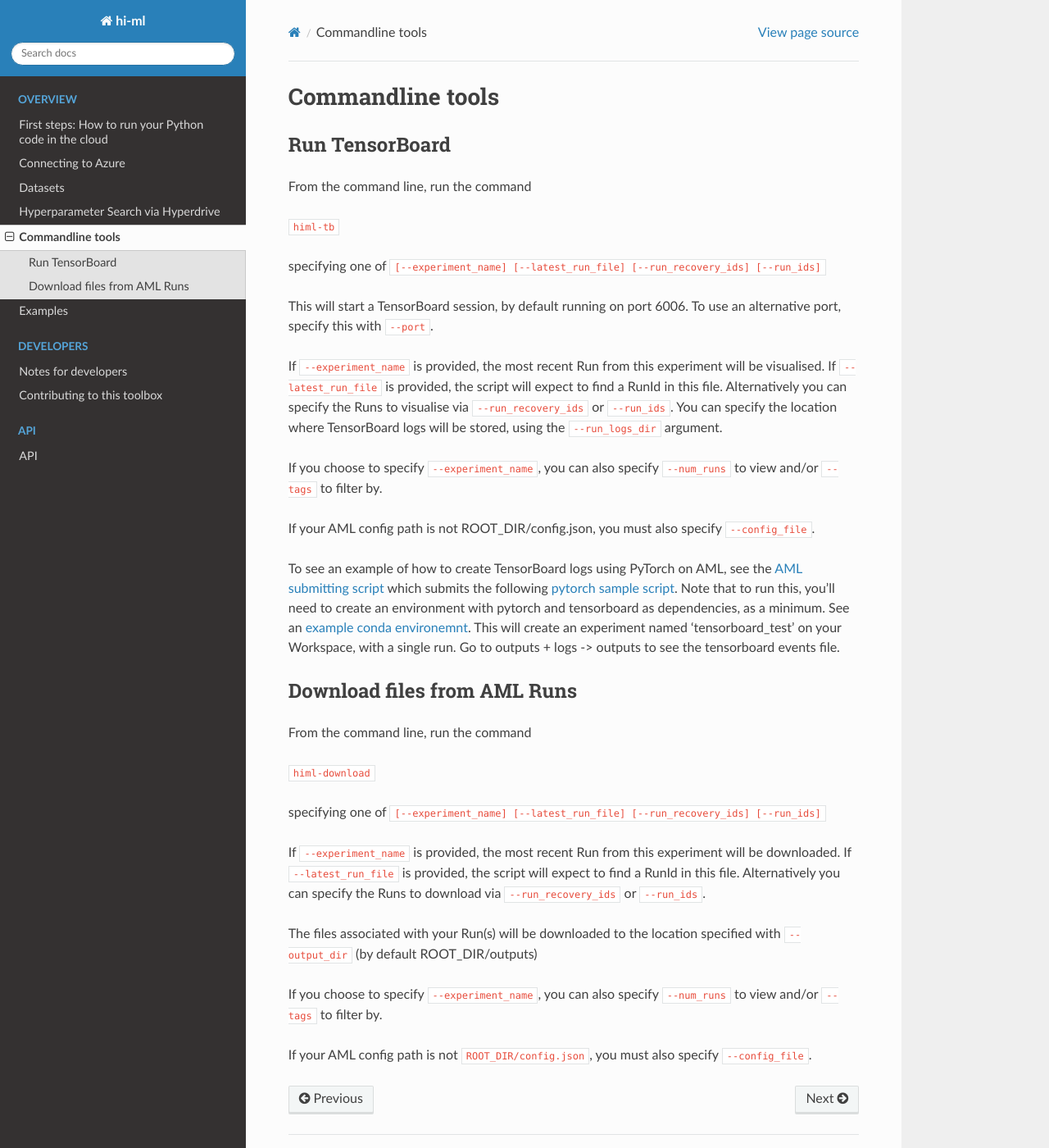
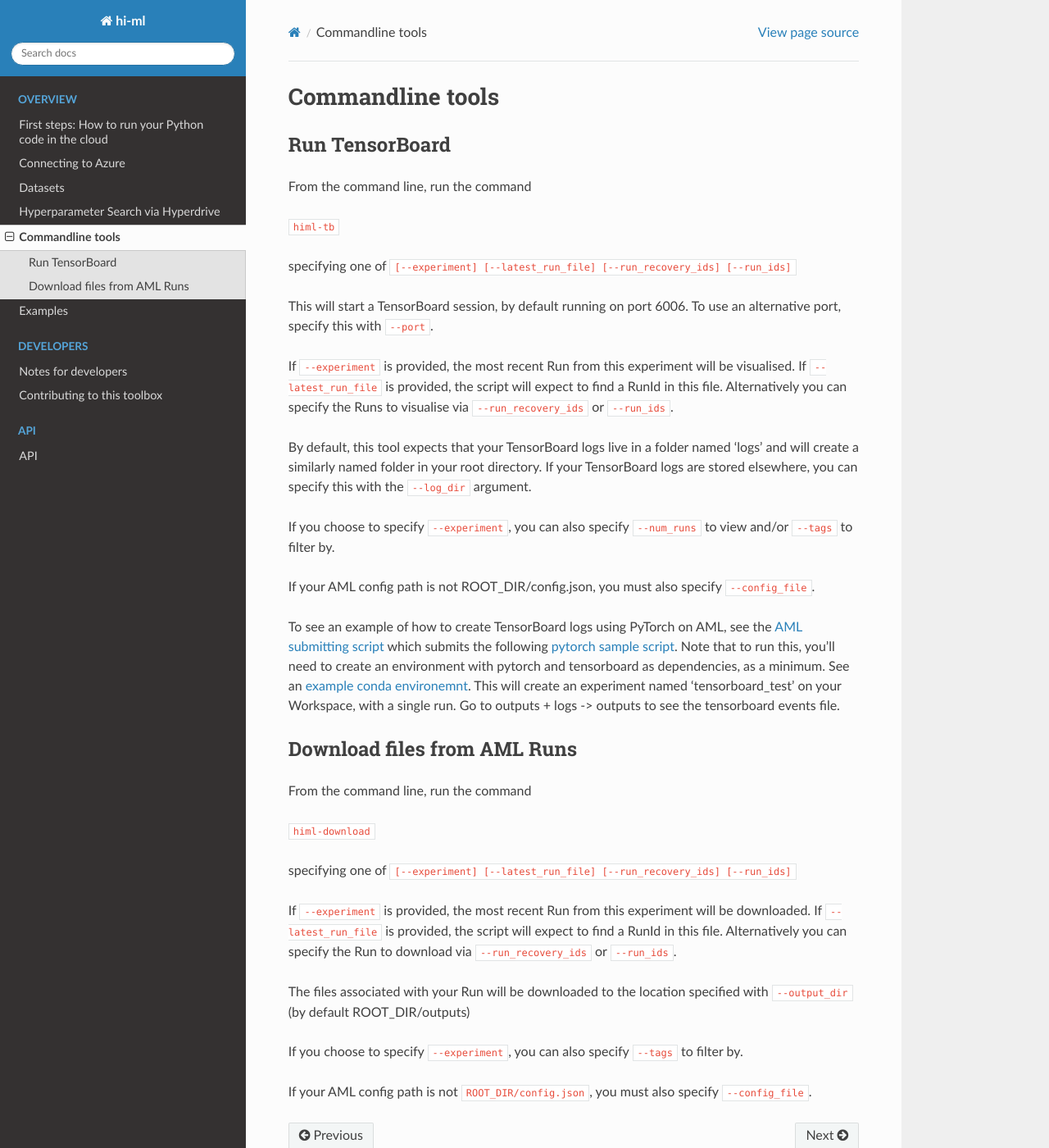
Before and after one commit to microsoft/hi-ml, a Sphinx documentation site: the page built from docs/source/commandline_tools.md, in a window 1280 px wide and 1400 px high. Shown: the whole window at 82% size. Built offline with Sphinx 7.4.7 and the Read the Docs theme 2.0.0, drawn with Linux system fonts in a browser that asks for light colours; pages that are not in the unit, such as notebooks, are missing from menus.

Commit message:
shorten command line arg names

````diff
--- a/docs/source/commandline_tools.md
+++ b/docs/source/commandline_tools.md
@@ -7,16 +7,17 @@ From the command line, run the command
 ```himl-tb```
 
 specifying one of
-`[--experiment_name] [--latest_run_file] [--run_recovery_ids] [--run_ids]`
+`[--experiment] [--latest_run_file] [--run_recovery_ids] [--run_ids]`
 
 This will start a TensorBoard session, by default running on port 6006. To use an alternative port, specify this with `--port`.
 
-If `--experiment_name` is provided, the most recent Run from this experiment will be visualised.
+If `--experiment` is provided, the most recent Run from this experiment will be visualised.
 If `--latest_run_file` is provided, the script will expect to find a RunId in this file.
 Alternatively you can specify the Runs to visualise via  `--run_recovery_ids` or `--run_ids`.
-You can specify the location where TensorBoard logs will be stored, using the `--run_logs_dir` argument.
 
-If you choose to specify `--experiment_name`, you can also specify `--num_runs` to view and/or `--tags` to filter by.
+By default, this tool expects that your TensorBoard logs live in a folder named 'logs' and will create a similarly named folder in your root directory. If your TensorBoard logs are stored elsewhere, you can specify this with the `--log_dir` argument.
+
+If you choose to specify `--experiment`, you can also specify `--num_runs` to view and/or `--tags` to filter by.
 
 If your AML config path is not ROOT_DIR/config.json, you must also specify `--config_file`.
 
@@ -29,14 +30,14 @@ From the command line, run the command
 ```himl-download```
 
 specifying one of
-`[--experiment_name] [--latest_run_file] [--run_recovery_ids] [--run_ids]`
+`[--experiment] [--latest_run_file] [--run_recovery_ids] [--run_ids]`
 
-If `--experiment_name` is provided, the most recent Run from this experiment will be downloaded.
+If `--experiment` is provided, the most recent Run from this experiment will be downloaded.
 If `--latest_run_file` is provided, the script will expect to find a RunId in this file.
-Alternatively you can specify the Runs to download via  `--run_recovery_ids` or `--run_ids`.
+Alternatively you can specify the Run to download via  `--run_recovery_ids` or `--run_ids`.
 
-The files associated with your Run(s) will be downloaded to the location specified with `--output_dir` (by default ROOT_DIR/outputs)
+The files associated with your Run will be downloaded to the location specified with `--output_dir` (by default ROOT_DIR/outputs)
 
-If you choose to specify `--experiment_name`, you can also specify `--num_runs` to view and/or `--tags` to filter by.
+If you choose to specify `--experiment`, you can also specify `--tags` to filter by.
 
 If your AML config path is not `ROOT_DIR/config.json`, you must also specify `--config_file`.
````
Also changed, not shown: 6 other files.
